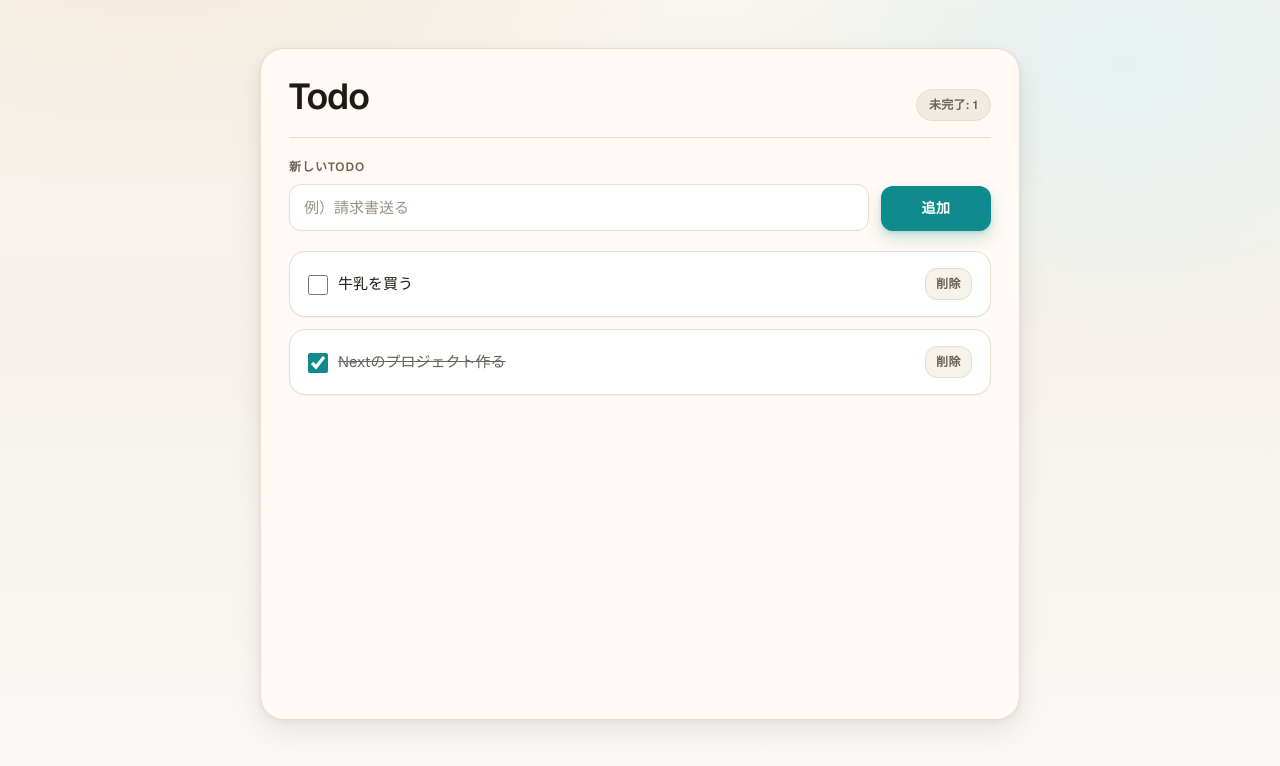
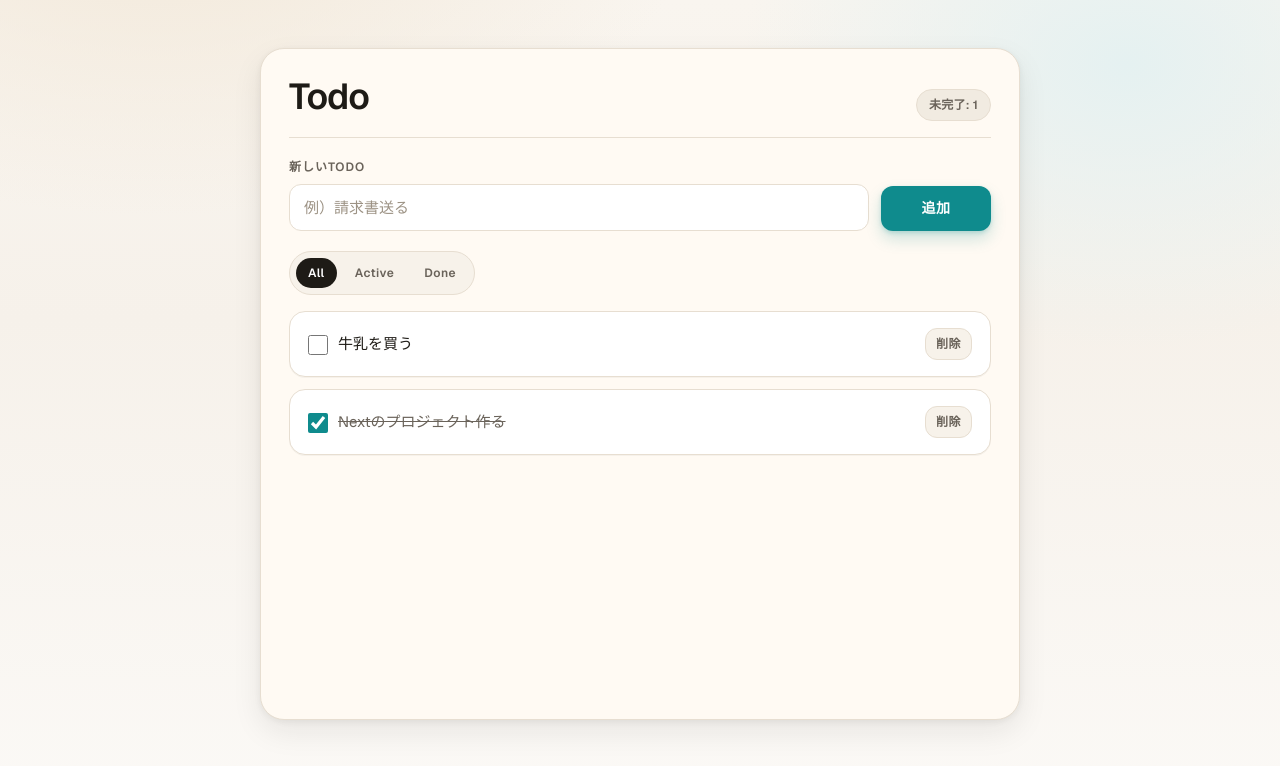
Before and after one commit to yt-catpaw/todo-next, a Next.js app: page / in a window 1280 px wide. Shown: the top 766 px of the page. Built offline with nearby package versions, Linux system fonts and the light colour scheme.

Commit message:
Todoにフィルタ（all/active/done）を追加

```diff
--- a/components/todo/TodoApp.tsx
+++ b/components/todo/TodoApp.tsx
@@ -11,6 +11,8 @@ export type Todo = {
   done: boolean;
 };
 
+type Filter = "all" | "active" | "done";
+
 const STORAGE_KEY = "todo-next.todos";
 const defaultTodos: Todo[] = [
   { id: "1", title: "牛乳を買う", done: false },
@@ -20,6 +22,7 @@ const defaultTodos: Todo[] = [
 export default function TodoApp() {
   const [todos, setTodos] = useState<Todo[]>(() => defaultTodos);
   const [hasLoaded, setHasLoaded] = useState(false);
+  const [filter, setFilter] = useState<Filter>("all");
 
   useEffect(() => {
     const stored = localStorage.getItem(STORAGE_KEY);
@@ -49,6 +52,12 @@ export default function TodoApp() {
     () => todos.filter((t) => !t.done).length,
     [todos],
   );
+
+  const filteredTodos = useMemo(() => {
+    if (filter === "active") return todos.filter((t) => !t.done);
+    if (filter === "done") return todos.filter((t) => t.done);
+    return todos;
+  }, [filter, todos]);
 
   const addTodo = (title: string) => {
     const trimmed = title.trim();
@@ -80,7 +89,45 @@ export default function TodoApp() {
 
         <TodoForm onAdd={addTodo} />
 
-        <TodoList todos={todos} onToggle={toggleTodo} onDelete={deleteTodo} />
+        <div className={styles.filters}>
+          <button
+            className={
+              filter === "all" ? styles.filterButtonActive : styles.filterButton
+            }
+            type="button"
+            onClick={() => setFilter("all")}
+          >
+            All
+          </button>
+          <button
+            className={
+              filter === "active"
+                ? styles.filterButtonActive
+                : styles.filterButton
+            }
+            type="button"
+            onClick={() => setFilter("active")}
+          >
+            Active
+          </button>
+          <button
+            className={
+              filter === "done"
+                ? styles.filterButtonActive
+                : styles.filterButton
+            }
+            type="button"
+            onClick={() => setFilter("done")}
+          >
+            Done
+          </button>
+        </div>
+
+        <TodoList
+          todos={filteredTodos}
+          onToggle={toggleTodo}
+          onDelete={deleteTodo}
+        />
       </section>
     </main>
   );
--- a/styles/todo/todo.module.css
+++ b/styles/todo/todo.module.css
@@ -59,6 +59,41 @@
   border: 1px solid var(--line);
 }
 
+.filters {
+  display: inline-flex;
+  align-items: center;
+  gap: 6px;
+  padding: 6px;
+  border-radius: 999px;
+  border: 1px solid var(--line);
+  background: #f7f2ea;
+  margin-bottom: 16px;
+}
+
+.filterButton {
+  border: none;
+  background: transparent;
+  color: var(--muted);
+  font-size: 12px;
+  font-weight: 600;
+  letter-spacing: 0.04em;
+  padding: 6px 12px;
+  border-radius: 999px;
+  cursor: pointer;
+}
+
+.filterButtonActive {
+  border: none;
+  background: var(--ink);
+  color: #ffffff;
+  font-size: 12px;
+  font-weight: 600;
+  letter-spacing: 0.04em;
+  padding: 6px 12px;
+  border-radius: 999px;
+}
+
+
 @media (min-width: 768px) {
   .page {
     padding: 48px 20px 80px;
@@ -104,4 +139,13 @@
   .meta {
     background: #2a241e;
   }
+
+  .filters {
+    background: #2a241e;
+  }
+
+  .filterButtonActive {
+    background: #f2efe9;
+    color: #1f1b17;
+  }
 }
```
